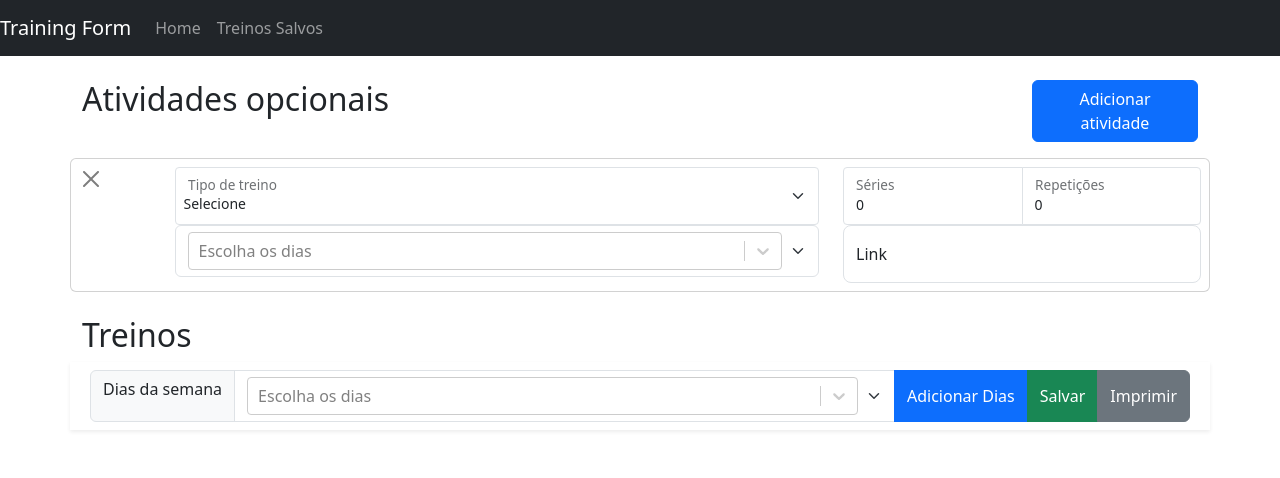
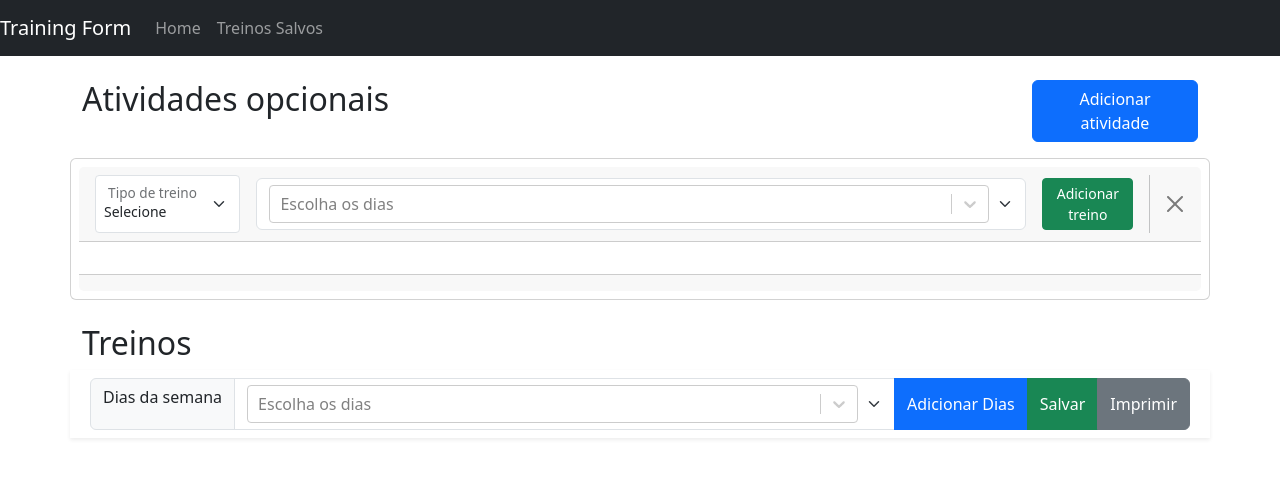
Before and after one commit to AndreEzias/training-form, a Next.js app: page / in a window 1280 px wide. Both pictures are taken after a click on the button "Adicionar atividade". Shown: the top 478 px of the page. Built offline with nearby package versions, Linux system fonts and the light colour scheme.

Commit message:
refac de treino opcionoal

```diff
--- a/package.json
+++ b/package.json
@@ -27,7 +27,8 @@
     "react-dom": "^19.0.0",
     "react-native-html-to-pdf": "^0.12.0",
     "react-router-dom": "^7.1.1",
-    "react-select": "^5.10.1"
+    "react-select": "^5.10.1",
+    "uuid": "^11.1.0"
   },
   "devDependencies": {
     "@eslint/eslintrc": "^3",
--- /dev/null
+++ b/src/components/WorkoutField.tsx
@@ -0,0 +1 @@
+import React from "react";
--- a/src/components/WorkoutForm.tsx
+++ b/src/components/WorkoutForm.tsx
@@ -8,6 +8,7 @@ import { buildPDF, saveDocAndroid, saveWeb } from '@/services/GeneratePDF';
 import { Day, Workout, WorkoutOption } from '@/types/workout.types';
 import ToggleField from './toggle-switch/ToggleField';
 import Select from 'react-select';
+import { v4 as uuid } from 'uuid';
 
 interface WorkoutFormProps {
     workoutData?: {
@@ -34,11 +35,11 @@ const WorkoutForm: React.FC<WorkoutFormProps> = ({ workoutData, workoutNameProp
     const dayOptions = [
         { value: "Domingo", label: "Domingo" },
         { value: "Segunda-feira", label: "Segunda-feira" },
-        { value: "Terça-feira", label: "Terça-feira" },
+        { value: "TerÃ§a-feira", label: "TerÃ§a-feira" },
         { value: "Quarta-feira", label: "Quarta-feira" },
         { value: "Quinta-feira", label: "Quinta-feira" },
         { value: "Sexta-feira", label: "Sexta-feira" },
-        { value: "Sábado", label: "Sábado" },
+        { value: "SÃ¡bado", label: "SÃ¡bado" },
     ];
 
     useEffect(() => {
@@ -58,7 +59,6 @@ const WorkoutForm: React.FC<WorkoutFormProps> = ({ workoutData, workoutNameProp
         setSelectedDays(values);
     };
 
-    // Funções relacionadas ao gerenciamento de dias
     const addDay = () => {
         if (selectedDays.length === 0) {
             alert("Por favor, escolha pelo menos um dia.");
@@ -66,22 +66,21 @@ const WorkoutForm: React.FC<WorkoutFormProps> = ({ workoutData, workoutNameProp
         }
         const dayNames = selectedDays.join(', '); // Pega apenas o primeiro dia selecionado
         const newDay = {
-            id: Date.now() + Math.random(), // Garante IDs únicos
+            id: Date.now() + Math.random(),
             name: dayNames,
             label: '',
             workouts: []
         };
         setDays([...days, newDay]);
-        setSelectedDays([]); // Limpa a seleção após adicionar
+        setSelectedDays([]); // Limpa a seleÃ§Ã£o apÃ³s adicionar
     };
 
     const addNewOption = () => {
-        const newOption: WorkoutOption = {
+        const newOption = {
+            id: Date.now() + Math.random(),
             tipoTreino: '',
             diasDaSemana: [],
-            serie: 0,
-            repeticao: 0,
-            link: ''
+            workouts: []
         };
         setWorkoutOptionsState([...workoutOptionsState, newOption]);
     };
@@ -90,7 +89,7 @@ const WorkoutForm: React.FC<WorkoutFormProps> = ({ workoutData, workoutNameProp
         setDays(days.filter(day => day.id !== dayId));
     };
 
-    const removeWorkoutOption = (index: number) => {
+    const removeOption = (index: number) => {
         const newOptions = workoutOptionsState.filter((_, i) => i !== index);
         setWorkoutOptionsState(newOptions);
     }
@@ -112,6 +111,32 @@ const WorkoutForm: React.FC<WorkoutFormProps> = ({ workoutData, workoutNameProp
         ));
     };
 
+    const addOptionWorkout = (index: number) => {
+        setWorkoutOptionsState(workoutOptionsState.map(option =>
+            option.id === index ? {
+                ...option,
+                workouts: [...option.workouts, {
+                    aparelho: '',
+                    serie: 0,
+                    repeticao: 0,
+                    complemento: '',
+                    pausa: 0,
+                    unidadeTempo: 'seg', // Novo campo adicionado
+                    assistir: ''
+                }]
+            } : option
+        ));
+    }
+
+    const removeOptionWorkout = (optionId: number, workoutIndex: number) => {
+        setWorkoutOptionsState(workoutOptionsState.map(option =>
+            option.id === optionId ? {
+                ...option,
+                workouts: option.workouts.filter((_, index) => index !== workoutIndex)
+            } : option
+        ));
+    };
+
     const removeWorkout = (dayId: number, workoutIndex: number) => {
         setDays(days.map(day =>
             day.id === dayId ? {
@@ -129,6 +154,17 @@ const WorkoutForm: React.FC<WorkoutFormProps> = ({ workoutData, workoutNameProp
                     index === workoutIndex ? { ...workout, [field]: value } : workout
                 )
             } : day
+        ));
+    };
+
+    const handleOptionWorkoutChange = (optionId: number, workoutIndex: number, field: keyof Workout, value: string | number) => {
+        setWorkoutOptionsState(workoutOptionsState.map(option =>
+            option.id === optionId ? {
+                ...option,
+                workouts: option.workouts.map((workout, index) =>
+                    index === workoutIndex ? { ...workout, [field]: value } : workout
+                )
+            } : option
         ));
     };
 
@@ -174,10 +210,9 @@ const WorkoutForm: React.FC<WorkoutFormProps> = ({ workoutData, workoutNameProp
 
         const savedWorkouts = JSON.parse(localStorage.getItem('workouts') || '{}');
 
-        // Verifica se já existe uma ficha com o mesmo nome
         if (savedWorkouts[workoutName]) {
             const confirmOverwrite = window.confirm(
-                "Já existe uma ficha com esse nome. Deseja sobrescrevê-la?"
+                "Já existe uma ficha com esse nome. Deseja sobrescrevÃª-la?"
             );
             if (!confirmOverwrite) {
                 return;
@@ -221,11 +256,8 @@ const WorkoutForm: React.FC<WorkoutFormProps> = ({ workoutData, workoutNameProp
             <Row className='mb-3'>
                 {workoutOptionsState.map((option, index) => (
                     <Card key={index} className="p-2 mb-2">
-                        <Row>
-                            <Col lg={1} md={1} sm={12} xs={12}>
-                                <CloseButton className="ms-auto" onClick={() => removeWorkoutOption(index)} />
-                            </Col>
-                            <Col lg={7} md={7} sm={12} xs={12}>
+                        <Card.Header>
+                            <Stack direction="horizontal" gap={3}>
                                 <FloatingLabel label="Tipo de treino">
                                     <Form.Select
                                         value={option.tipoTreino}
@@ -235,37 +267,12 @@ const WorkoutForm: React.FC<WorkoutFormProps> = ({ workoutData, workoutNameProp
                                         <option value="">Selecione</option>
                                         <option value="mobilidade">Mobilidade</option>
                                         <option value="aquecimento-inicial">Aquecimento Inicial</option>
-                                        <option value="aquecimento-pos-treino">Aquecimento pós treino</option>
+                                        <option value="aquecimento-pos-treino">Aquecimento pÃ³s treino</option>
                                         <option value="alongamento">Alongamento</option>
                                         <option value="cardio">Cardio</option>
-                                        <option value="pre-ativacao">Pré-ativação</option>
+                                        <option value="pre-ativacao">PrÃ©-ativaÃ§Ã£o</option>
                                     </Form.Select>
                                 </FloatingLabel>
-                            </Col>
-                            <Col lg={4} md={4} sm={12} xs={12}>
-                                <InputGroup>
-                                    <FloatingLabel label="Séries">
-                                        <Form.Control
-                                            type="number"
-                                            size='sm'
-                                            placeholder="Séries"
-                                            value={option.serie}
-                                            onChange={(e) => handleWorkoutOptionsChange(index, 'serie', parseInt(e.target.value))}
-                                        />
-                                    </FloatingLabel>
-                                    <FloatingLabel label="Repetições">
-                                        <Form.Control
-                                            type="number"
-                                            size='sm'
-                                            placeholder="Repetições"
-                                            value={option.repeticao}
-                                            onChange={(e) => handleWorkoutOptionsChange(index, 'repeticao', parseInt(e.target.value))}
-                                        />
-                                    </FloatingLabel>
-                                </InputGroup>
-                            </Col>
-                            <Col lg={1} md={1} sm={12} xs={12} className='d-sm-none d-md-block'></Col>
-                            <Col lg={7} md={7} sm={12} xs={12}>
                                 <Select
                                     isMulti
                                     options={dayOptions}
@@ -274,19 +281,122 @@ const WorkoutForm: React.FC<WorkoutFormProps> = ({ workoutData, workoutNameProp
                                     placeholder="Escolha os dias"
                                     className="form-select"
                                 />
+                                <Button size='sm' variant="success" onClick={() => addOptionWorkout(option.id)}>
+                                    Adicionar treino
+                                </Button>
+                                <div className="vr" />
+                                <CloseButton className="ms-auto" onClick={() => removeOption(index)} />
+                            </Stack>
+                        </Card.Header>
+                        <Card.Body>
+                            <Row id={uuid()} >
+                                {option.workouts.map((workout, index) => (
+                                    <>
+                                        <Card key={index} className="p-2 mb-2">
+                                            <Row key={index}>
+                                                <Col md={1} sm={2} xs={12} className='d-flex align-items-center'>
+                                                    <CloseButton
+                                                        className="ms-auto"
+                                                        onClick={() => removeOptionWorkout(option.id, index)}
+                                                    />
                                                 </Col>
-                            <Col lg={4} md={4} sm={12} xs={12}>
-                                <FloatingLabel label="Link">
+                                                <Col md={5} sm={12} xs={12} className=''>
+                                                    <FloatingLabel label="Aparelho">
                                                         <Form.Control
                                                             type="text"
-                                        placeholder="Link"
-                                        value={option.link}
-                                        size='lg'
-                                        onChange={(e) => handleWorkoutOptionsChange(index, 'link', e.target.value)}
+                                                            placeholder="Aparelho"
+                                                            value={workout.aparelho}
+                                                            size='sm'
+                                                            onChange={(e) => handleOptionWorkoutChange(option.id, index, 'aparelho', e.target.value)}
+                                                        />
+                                                    </FloatingLabel>
+                                                </Col>
+                                                <Col md={6} sm={12} xs={12}>
+                                                    <InputGroup>
+                                                        <Col md={2} sm={2} xs={6}>
+                                                            <FloatingLabel label="Séries">
+                                                                <Form.Control
+                                                                    type="number"
+                                                                    size='sm'
+                                                                    placeholder="Séries"
+                                                                    value={workout.serie}
+                                                                    onChange={(e) => handleOptionWorkoutChange(option.id, index, 'serie', e.target.value)}
+                                                                />
+                                                            </FloatingLabel>
+                                                        </Col>
+                                                        <Col md={2} sm={2} xs={6}>
+                                                            <FloatingLabel label="Repetir">
+                                                                <Form.Control
+                                                                    type="number"
+                                                                    size='sm'
+                                                                    placeholder="Repetições"
+                                                                    value={workout.repeticao}
+                                                                    onChange={(e) => handleOptionWorkoutChange(option.id, index, 'repeticao', e.target.value)}
+                                                                />
+                                                            </FloatingLabel>
+                                                        </Col>
+                                                        <Col md={8} sm={8} xs={12}>
+                                                            <FloatingLabel label="Complemento">
+                                                                <Form.Control
+                                                                    type="text"
+                                                                    size='sm'
+                                                                    placeholder="Complemento"
+                                                                    value={workout.complemento} // Alterado de repeticaoExtra para complemento
+                                                                    onChange={(e) => handleOptionWorkoutChange(option.id, index, 'complemento', e.target.value)} // Alterado de repeticaoExtra para complemento
+                                                                />
+                                                            </FloatingLabel>
+                                                        </Col>
+                                                    </InputGroup>
+                                                </Col>
+                                                <Col lg={6} md={1} sm={1} xs={12} className='d-sm-none d-md-block'>
+                                                    {/* spacer */}
+                                                </Col>
+
+                                                <Col lg={3} md={5} sm={6} xs={12}>
+                                                    <InputGroup>
+                                                        <FloatingLabel label="Pausa">
+                                                            <Form.Control
+                                                                type="number"
+                                                                size='sm'
+                                                                placeholder="Pausa"
+                                                                value={workout.pausa}
+                                                                onChange={(e) => handleOptionWorkoutChange(option.id, index, 'pausa', e.target.value)}
+                                                            />
+                                                        </FloatingLabel>
+                                                        <InputGroup.Text>
+                                                            <ToggleField
+                                                                options={['min', 'seg']}
+                                                                className="d-flex align-items-center"
+                                                                defaultOption={workout.unidadeTempo === 'min' ? 0 : 1}
+                                                                value={workout.unidadeTempo}
+                                                                onChange={(checked) => handleOptionWorkoutChange(option.id, index, 'unidadeTempo', checked)}
+                                                            />
+                                                        </InputGroup.Text>
+                                                    </InputGroup>
+                                                </Col>
+
+                                                <Col lg={3} md={6} sm={6} xs={12} >
+                                                    <FloatingLabel label="Assistir">
+                                                        <Form.Control
+                                                            type="text"
+                                                            size='sm'
+                                                            placeholder="Assistir"
+                                                            value={workout.assistir}
+                                                            onChange={(e) => handleOptionWorkoutChange(option.id, index, 'assistir', e.target.value)}
                                                         />
                                                     </FloatingLabel>
                                                 </Col>
                                             </Row>
+                                        </Card>
+                                    </>
+                                ))}
+                            </Row>
+                        </Card.Body>
+                        <Card.Footer>
+                            {option.workouts.length > 0 && (
+                                <Button size='sm' variant="success" onClick={() => addOptionWorkout(option.id)}>Adicionar Treino</Button>
+                            )}
+                        </Card.Footer>
                     </Card>
                 ))}
             </Row>
@@ -348,11 +458,11 @@ const WorkoutForm: React.FC<WorkoutFormProps> = ({ workoutData, workoutNameProp
                                             <Col md={6} sm={12} xs={12}>
                                                 <InputGroup>
                                                     <Col md={2} sm={2} xs={6}>
-                                                        <FloatingLabel label="Séries">
+                                                        <FloatingLabel label="SÃ©ries">
                                                             <Form.Control
                                                                 type="number"
                                                                 size='sm'
-                                                                placeholder="Séries"
+                                                                placeholder="SÃ©ries"
                                                                 value={workout.serie}
                                                                 onChange={(e) => handleWorkoutChange(day.id, index, 'serie', e.target.value)}
                                                             />
@@ -363,7 +473,7 @@ const WorkoutForm: React.FC<WorkoutFormProps> = ({ workoutData, workoutNameProp
                                                             <Form.Control
                                                                 type="number"
                                                                 size='sm'
-                                                                placeholder="Repetições"
+                                                                placeholder="RepetiÃ§Ãµes"
                                                                 value={workout.repeticao}
                                                                 onChange={(e) => handleWorkoutChange(day.id, index, 'repeticao', e.target.value)}
                                                             />
--- a/src/types/workout.types.ts
+++ b/src/types/workout.types.ts
@@ -21,9 +21,8 @@ export interface CellWithLink {
 }
 
 export interface WorkoutOption {
+    id: number;
     tipoTreino: string;
     diasDaSemana: string[];
-    serie: number;
-    repeticao: number;
-    link: string;
+    workouts: Workout[];
 }
```
Also changed, not shown: src/services/GeneratePDF.ts (+4 -11 lines), 1 other file (tests, documents, lock files or other folders). Lines whose indentation alone changed are shown as unchanged.
